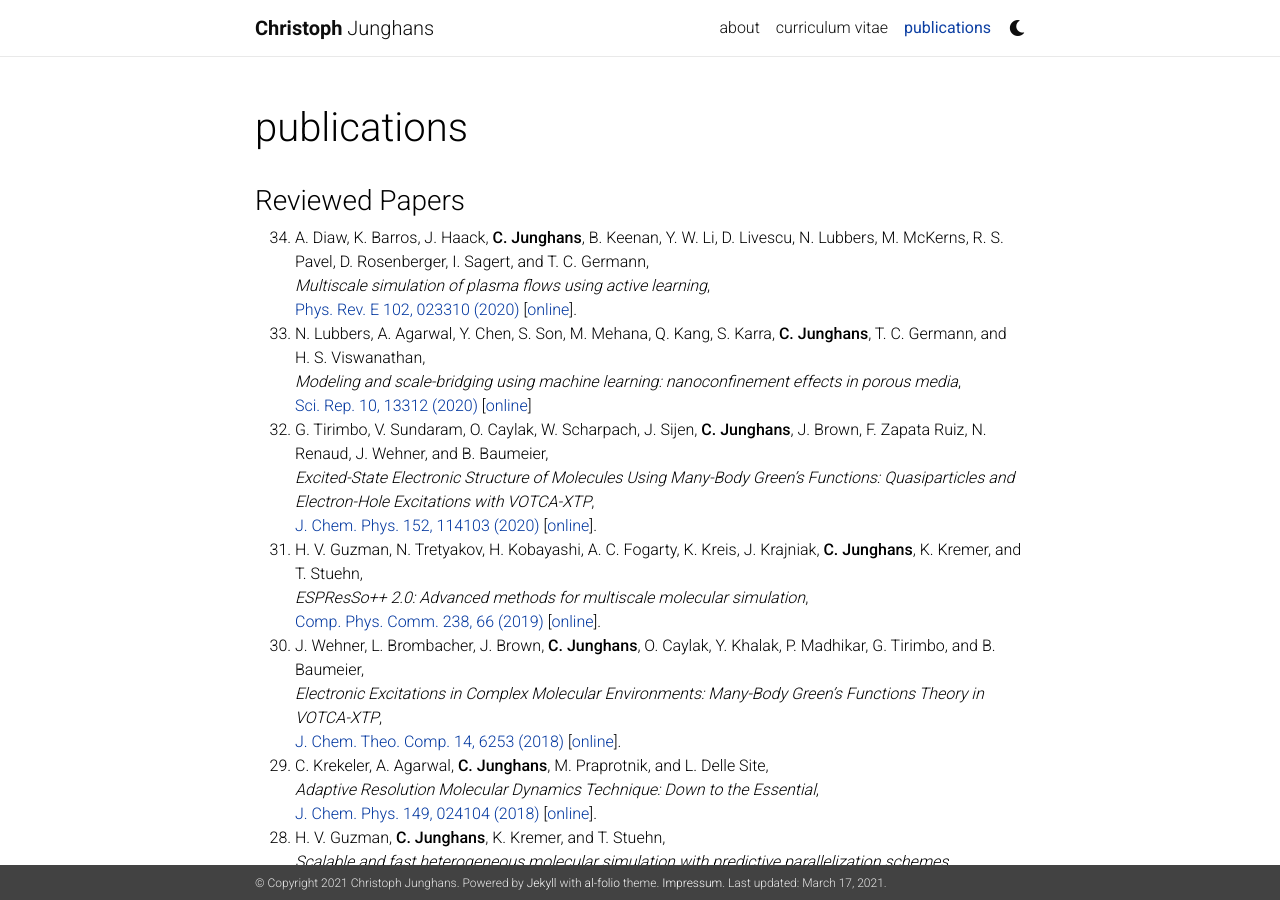
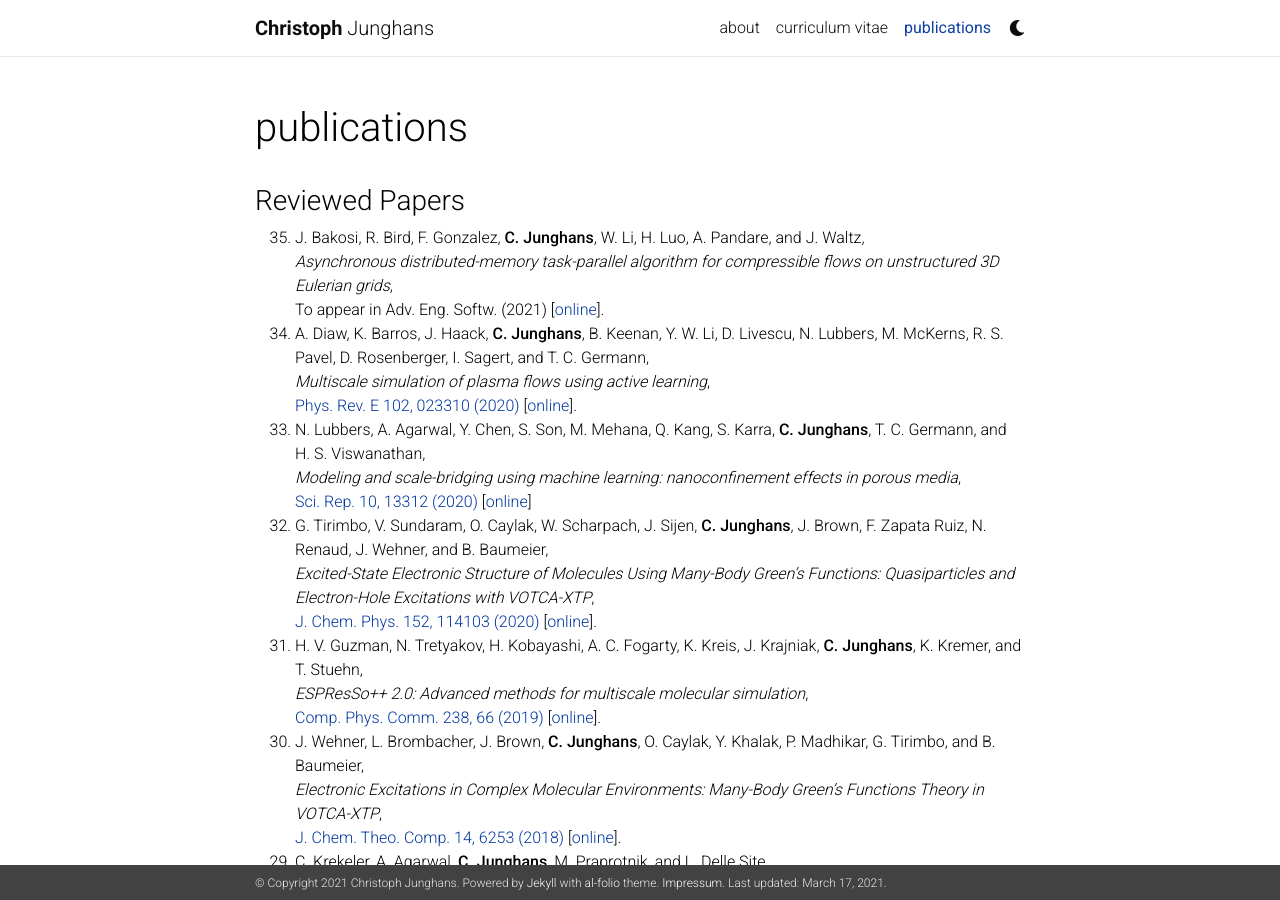
Before and after one commit to junghans/junghans.github.io, a Jekyll site: the page built from _pages/publications.md, in a window 1280 px wide and 900 px high. Built offline with Jekyll 4.4.1, drawn with Linux system fonts in a browser that asks for light colours; nearby versions of some CDN libraries; a style sheet for code colours, icons or effects is not loaded.

Commit message:
pubs: added quinoa paper

```diff
--- a/_pages/publications.md
+++ b/_pages/publications.md
@@ -10,6 +10,9 @@ nav: true
 
 {: reversed="reversed"}
 
+0. J. Bakosi, R. Bird, F. Gonzalez, **C. Junghans**, W. Li, H. Luo, A. Pandare, and J. Waltz,<br>
+   *Asynchronous distributed-memory task-parallel algorithm for compressible flows on unstructured 3D Eulerian grids*,<br>
+   To appear in Adv. Eng. Softw. (2021) [[online](2021a.pdf)].
 0. A. Diaw, K. Barros, J. Haack, **C. Junghans**, B. Keenan, Y. W. Li, D. Livescu, N. Lubbers, M. McKerns, R. S. Pavel, D. Rosenberger, I. Sagert, and T. C. Germann,<br>
    *Multiscale simulation of plasma flows using active learning*,<br>
    [Phys. Rev. E 102, 023310 (2020)](https://doi.org/10.1103/PhysRevE.102.023310) [[online](2020c.pdf)].
```
Also changed, not shown: 2 other files.
